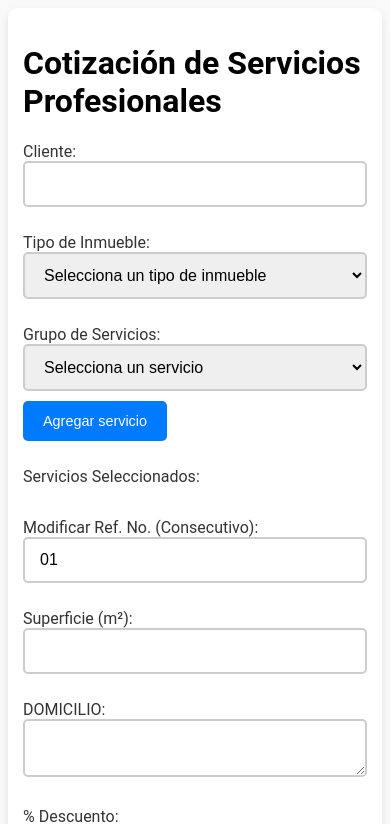
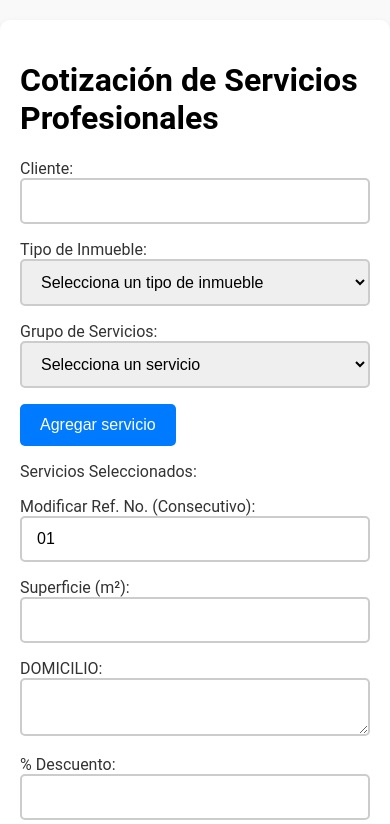
Before and after one commit to URBAO-HUB/COTIZADOR-URBAO-1.0, a React (Vite) app: page / in a window 390 px wide. Shown: the top 824 px of the page. Built offline with nearby package versions, Linux system fonts and the light colour scheme.

Commit message:
Ajustes de responsividad para móviles

```diff
--- a/src/index.css
+++ b/src/index.css
@@ -1,4 +1,4 @@
-//* Asegurando que todo el cuerpo de la app ocupe todo el alto de la pantalla */
+/* Asegurando que todo el cuerpo de la app ocupe todo el alto de la pantalla */
 body, html {
   margin: 0;
   padding: 0;
@@ -12,7 +12,8 @@ body {
   justify-content: center;
   align-items: center;
   background-color: #f0f2f5;
-  /* margin-top: 20px; Eliminar esta línea */
+  margin-top: 20px; /* Espacio superior para no superponerse con el borde de la pantalla */
+  overflow-y: auto; /* Permite desplazamiento vertical */
 }
 
 /* Contenedor principal para la app */
@@ -24,7 +25,8 @@ body {
   box-shadow: 0 4px 8px rgba(0, 0, 0, 0.1);
   padding: 20px;
   box-sizing: border-box;
-  overflow: auto; /* Para evitar desbordamiento y permitir scroll */
+  overflow-y: auto; /* Permite desplazamiento vertical */
+  height: 100%; /* Asegura que ocupe el 100% de la pantalla */
 }
 
 /* Estilo para el encabezado */
@@ -89,7 +91,6 @@ input:focus, select:focus, textarea:focus {
 form {
   display: flex;
   flex-direction: column;
-  gap: 16px; /* Añade un espacio uniforme entre los elementos del formulario */
 }
 
 label {
@@ -115,22 +116,3 @@ header {
   text-align: center;
   border-radius: 10px;
 }
-
-/* Media Queries para pantallas pequeñas (como móviles) */
-@media (max-width: 600px) {
-  #root {
-    padding: 15px;
-  }
-
-  .header h1 {
-    font-size: 1.4em; /* Ajustar tamaño de texto para pantallas pequeñas */
-  }
-
-  button {
-    font-size: 0.9em;
-  }
-
-  input, select, textarea, button {
-    margin-bottom: 10px; /* Ajuste de espacio entre elementos */
-  }
-}
```
